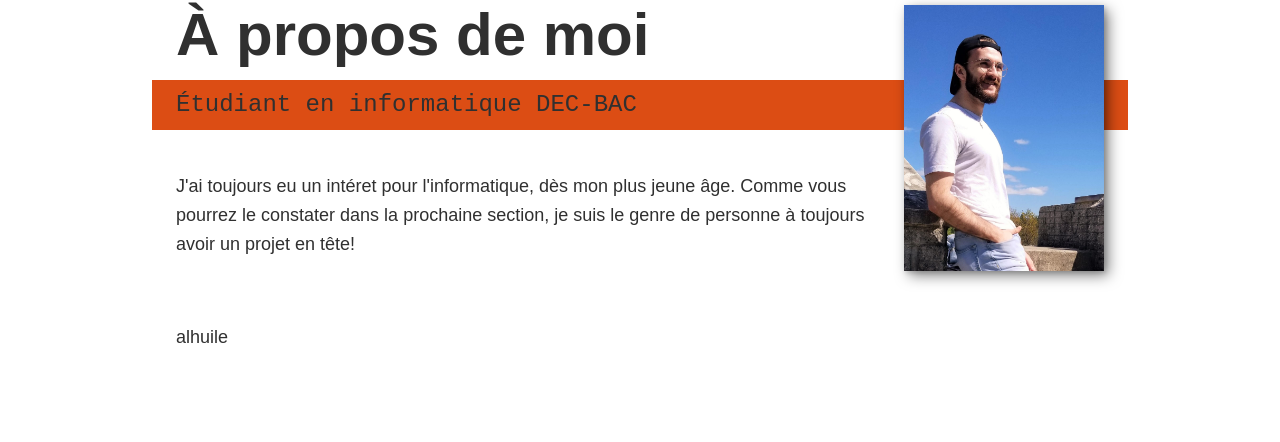
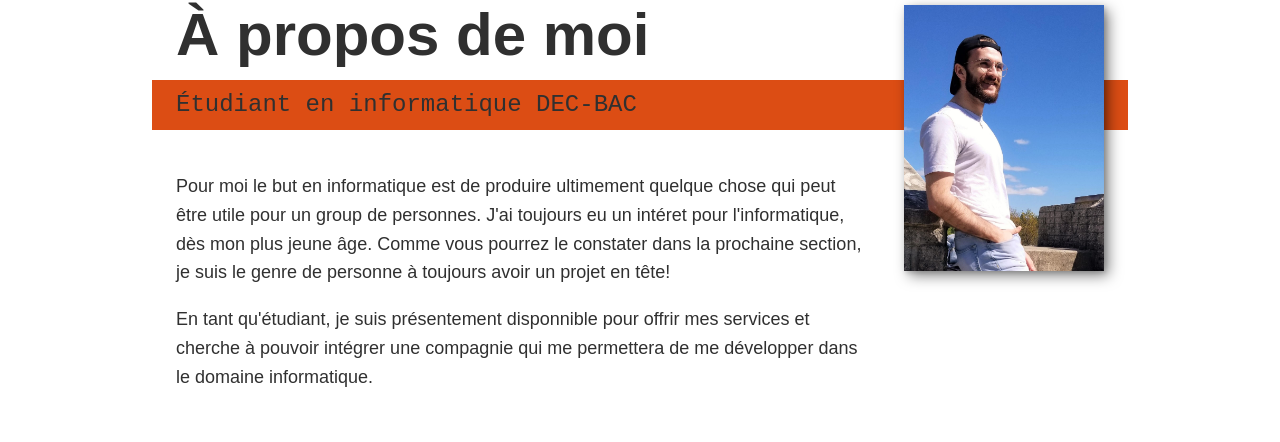
Before and after one commit to deboxta/WebFolio, a website built with Parcel: page index.html in a window 1280 px wide. Shown: the part 1658-2100 px from the top of the page. Built offline with nearby package versions, Linux system fonts and the light colour scheme; files whose address does not match are found by name.

Commit message:
share img

```diff
--- a/index.html
+++ b/index.html
@@ -7,10 +7,10 @@
   <meta name="description" content="">
   <meta name="viewport" content="width=device-width, initial-scale=1">
 
-  <meta property="og:title" content="">
-  <meta property="og:type" content="">
-  <meta property="og:url" content="">
-  <meta property="og:image" content="">
+  <meta property="og:title" content="Yannick WebFolio">
+  <meta property="og:type" content="website">
+  <meta property="og:url" content="https://deboxta.github.io/">
+  <meta property="og:image" content="https://github.com/deboxta/deboxta.github.io/blob/master/img/code/site.png">
 
   <link rel="manifest" href="site.webmanifest">
   <link rel="shortcut-icon" href="icon.png">
@@ -115,12 +115,14 @@
 
     <div class="about-me__body">
       <p>
-
+        Pour moi le but en informatique est de produire ultimement quelque chose qui peut être utile pour un group de personnes.
         J'ai toujours eu un intéret pour l'informatique, dès mon plus jeune âge.
         Comme vous pourrez le constater dans la prochaine section, je suis le genre de personne à toujours avoir un projet en tête!
       </p>
-      <br>
-      <p>alhuile</p>
+      <p>
+        En tant qu'étudiant, je suis présentement disponnible pour offrir mes services et cherche à pouvoir intégrer une compagnie
+        qui me permettera de me développer dans le domaine informatique.
+      </p>
     </div>
 
     <img src="img\moi\moi2_rt.jpg" alt="me 2" class="about-me__img">
```
